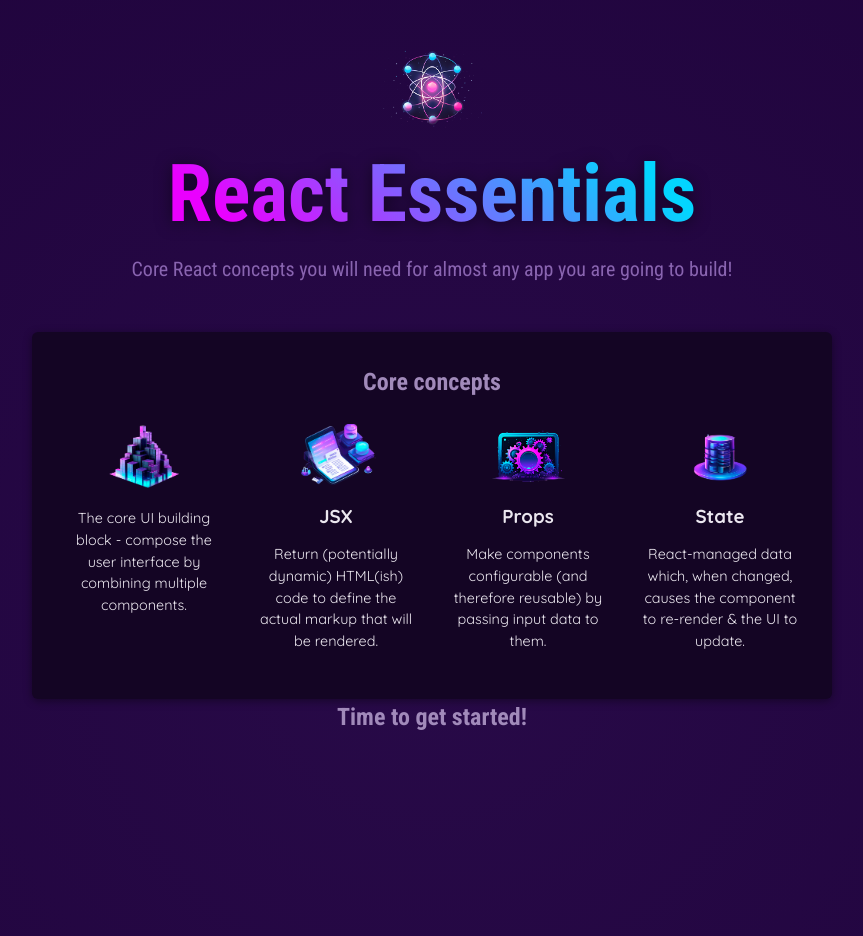
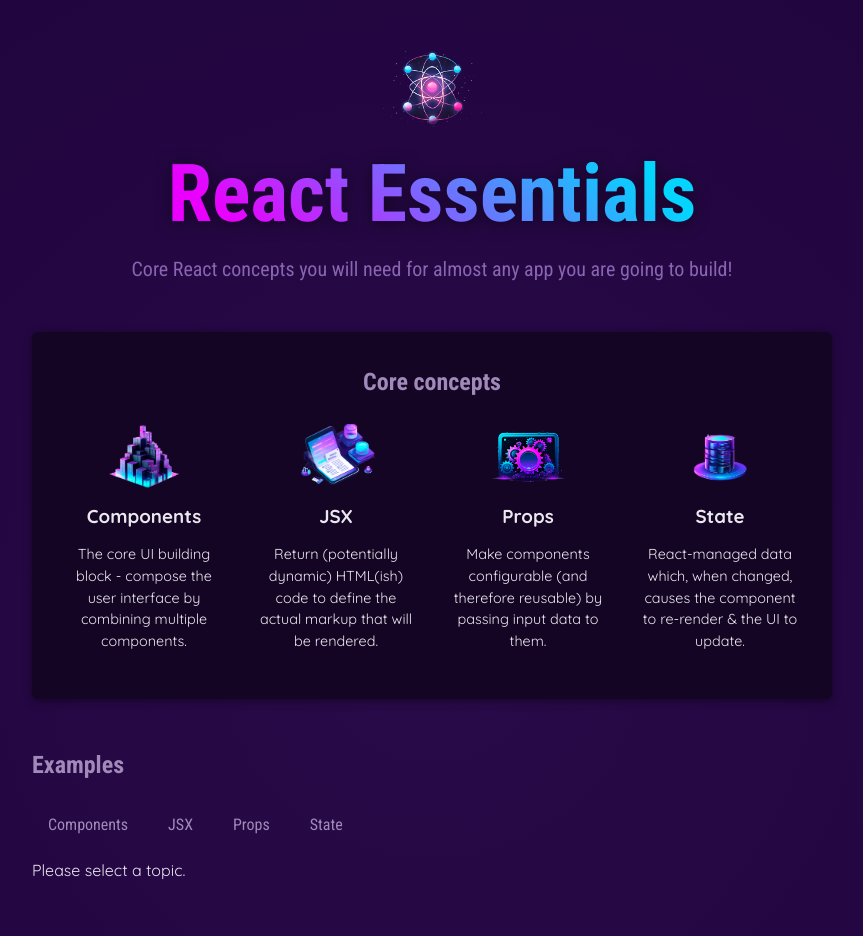
Before and after one commit to JandierR/01-starting-project, a React (Vite) app: page / in a window 1280 px wide. Shown: the top 936 px of the page, without its empty margins (208-1071 px from the left). Built offline with nearby package versions, Linux system fonts and the light colour scheme.

Commit message:
Adding the examples section

```diff
--- a/src/App.jsx
+++ b/src/App.jsx
@@ -1,8 +1,31 @@
 import { CORE_CONCEPTS } from './data.js';
 import Header from './components/Header/Header.jsx';
 import CoreConcepts from './components/CoreConcepts.jsx';
+import TabButton from './components/TabButton.jsx';
+import { useState } from 'react';
+import { EXAMPLES } from './data.js';
 
 function App() {
+  const [selectedTopic, setSelectedTopic] = useState();
+
+  let tabContent = <p>Please select a topic.</p>;
+
+  if (selectedTopic) {
+    tabContent = (
+      <div id="tab-content">
+        <h3>{EXAMPLES[selectedTopic].title}</h3>
+        <p>{EXAMPLES[selectedTopic].description}</p>
+        <pre>
+          <code>{EXAMPLES[selectedTopic].code}</code>
+        </pre>
+      </div>
+    );
+  }
+
+  function handleSelect(selectedButton) {
+    setSelectedTopic(selectedButton);
+    console.log(selectedTopic);
+  }
   return (
     <div>
       <Header />
@@ -10,16 +33,38 @@
         <section id="core-concepts">
           <h2>Core concepts</h2>
           <ul>
-            <CoreConcepts
-              tittle={CORE_CONCEPTS[0].title}
-              description={CORE_CONCEPTS[0].description}
-              image={CORE_CONCEPTS[0].image}
-            />
-            {/* This is the shortcut */}
-            <CoreConcepts {...CORE_CONCEPTS[1]} />
-            <CoreConcepts {...CORE_CONCEPTS[2]} />
-            <CoreConcepts {...CORE_CONCEPTS[3]} />
+            <ul>
+              {CORE_CONCEPTS.map((conceptItem) => (
+                <CoreConcepts key={conceptItem.title} {...conceptItem} />
+              ))}
+            </ul>
           </ul>
+        </section>
+        <section id="examples">
+          <h2>Examples</h2>
+          <menu>
+            <TabButton
+              isSelected={selectedTopic === 'components'}
+              onSelect={() => handleSelect('components')}>
+              Components
+            </TabButton>
+            <TabButton
+              isSelected={selectedTopic === 'jsx'}
+              onSelect={() => handleSelect('jsx')}>
+              JSX
+            </TabButton>
+            <TabButton
+              isSelected={selectedTopic === 'props'}
+              onSelect={() => handleSelect('props')}>
+              Props
+            </TabButton>
+            <TabButton
+              isSelected={selectedTopic === 'state'}
+              onSelect={() => handleSelect('state')}>
+              State
+            </TabButton>
+          </menu>
+          {tabContent}
         </section>
         <h2>Time to get started!</h2>
       </main>
--- /dev/null
+++ b/src/components/TabButton.jsx
@@ -0,0 +1,9 @@
+export default function TabButton({ children, onSelect, isSelected }) {
+  return (
+    <li>
+      <button className={isSelected ? 'active' : undefined} onClick={onSelect}>
+        {children}
+      </button>
+    </li>
+  );
+}
--- a/src/data.js
+++ b/src/data.js
@@ -29,3 +29,54 @@
       'React-managed data which, when changed, causes the component to re-render & the UI to update.',
   },
 ];
+
+export const EXAMPLES = {
+  components: {
+    title: 'Components',
+    description:
+      'Components are the building blocks of React applications. A component is a self-contained module (HTML + optional CSS + JS) that renders some output.',
+    code: `
+function Welcome() {
+  return <h1>Hello, World!</h1>;
+}`,
+  },
+  jsx: {
+    title: 'JSX',
+    description:
+      'JSX is a syntax extension to JavaScript. It is similar to a template language, but it has full power of JavaScript (e.g., it may output dynamic content).',
+    code: `
+<div>
+  <h1>Welcome {userName}</h1>
+  <p>Time to learn React!</p>
+</div>`,
+  },
+  props: {
+    title: 'Props',
+    description:
+      'Components accept arbitrary inputs called props. They are like function arguments.',
+    code: `
+function Welcome(props) {
+  return <h1>Hello, {props.name}</h1>;
+}`,
+  },
+  state: {
+    title: 'State',
+    description:
+      'State allows React components to change their output over time in response to user actions, network responses, and anything else.',
+    code: `
+function Counter() {
+  const [isVisible, setIsVisible] = useState(false);
+
+  function handleClick() {
+    setIsVisible(true);
+  }
+
+  return (
+    <div>
+      <button onClick={handleClick}>Show Details</button>
+      {isVisible && <p>Amazing details!</p>}
+    </div>
+  );
+}`,
+  },
+};
```
